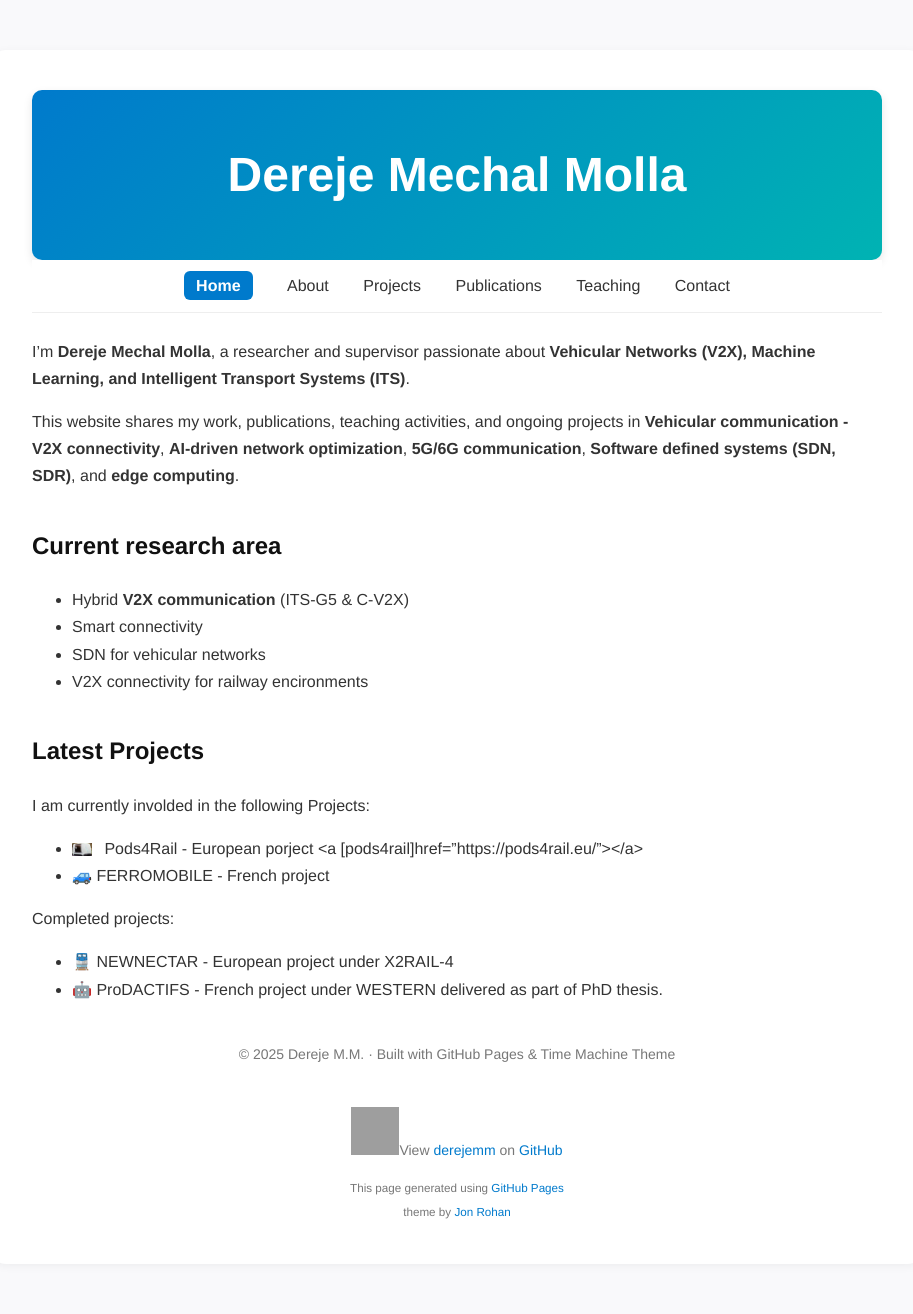
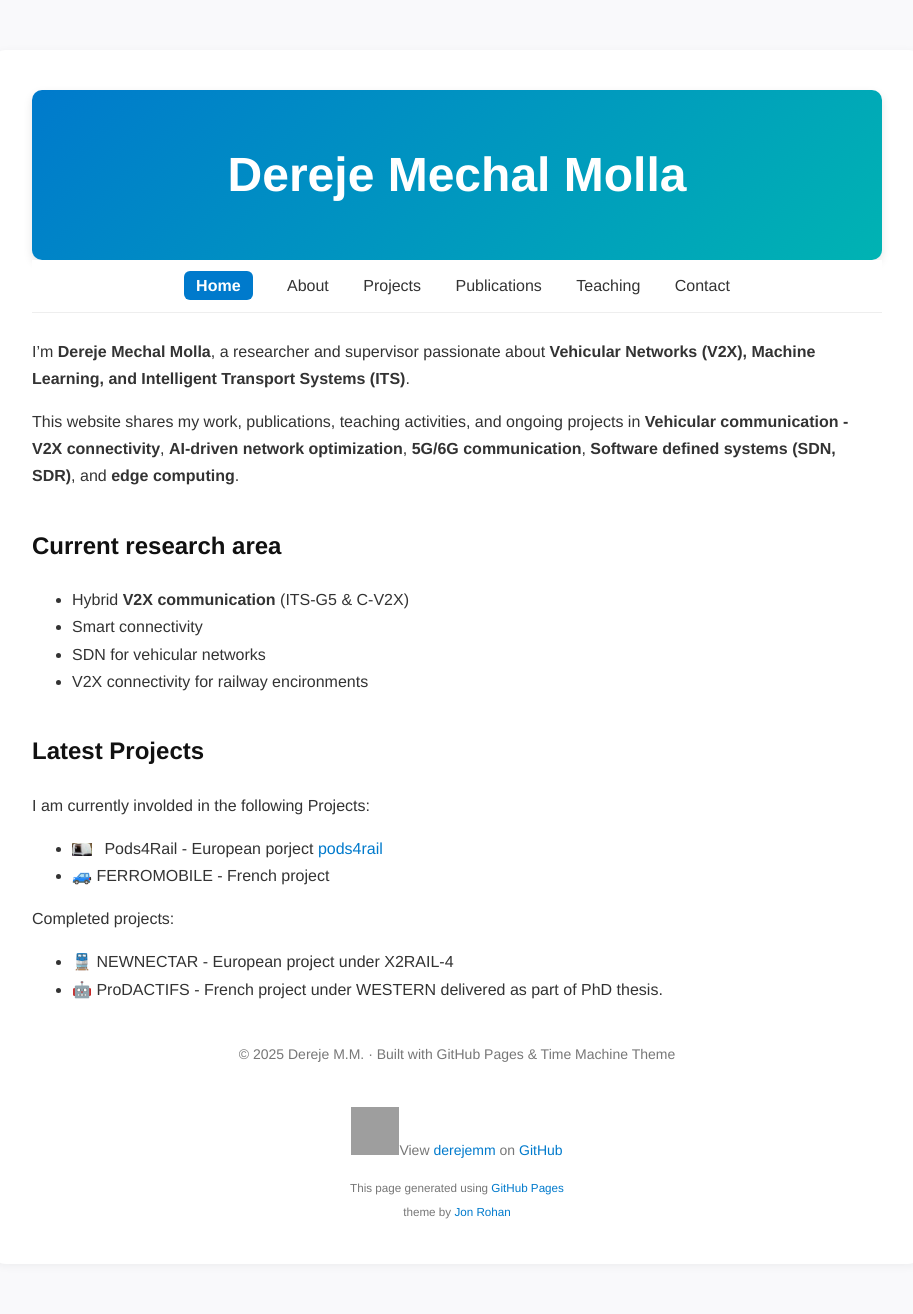
Before and after one commit to derejemm/derejemm.github.io, a Jekyll site: the page built from index.md, in a window 1280 px wide. Shown: the whole page, without its empty margins (183-1096 px from the left). Built offline with Jekyll 4.4.1, drawn with Linux system fonts in a browser that asks for light colours; a script that is not in the unit is left out; the repository's description, which GitHub fills in, is left out; grey boxes are pictures that could not be loaded.

Commit message:
Update index.md

```diff
--- a/index.md
+++ b/index.md
@@ -17,7 +17,7 @@ This website shares my work, publications, teaching activities, and ongoing proj
 
 ## Latest Projects
 I am currently involded in the following Projects:
-- <img src="/assets/image/pods4rail.png" width="20" style="vertical-align: middle; margin-right: 8px;"> Pods4Rail - European porject <a [pods4rail]href="https://pods4rail.eu/"></a>
+- <img src="/assets/image/pods4rail.png" width="20" style="vertical-align: middle; margin-right: 8px;"> Pods4Rail - European porject [pods4rail](https://pods4rail.eu/)
 - 🚙 FERROMOBILE - French project <a href="https://ferromobile.fr/fr/accueil/"></a>
 
 Completed projects:
```
